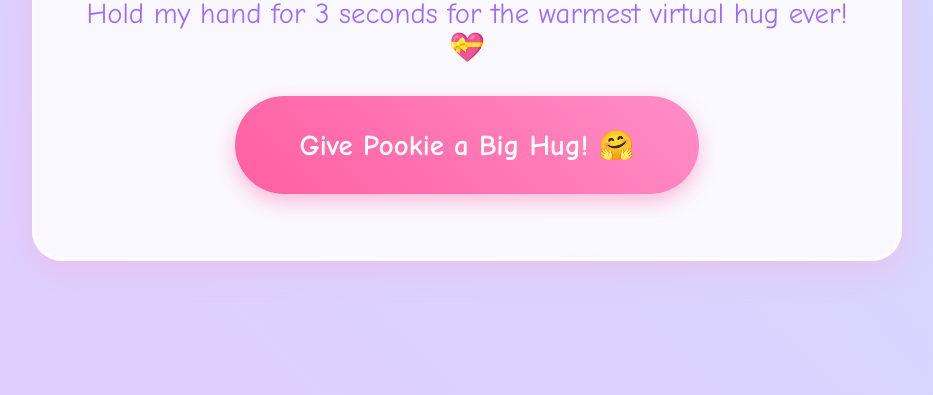
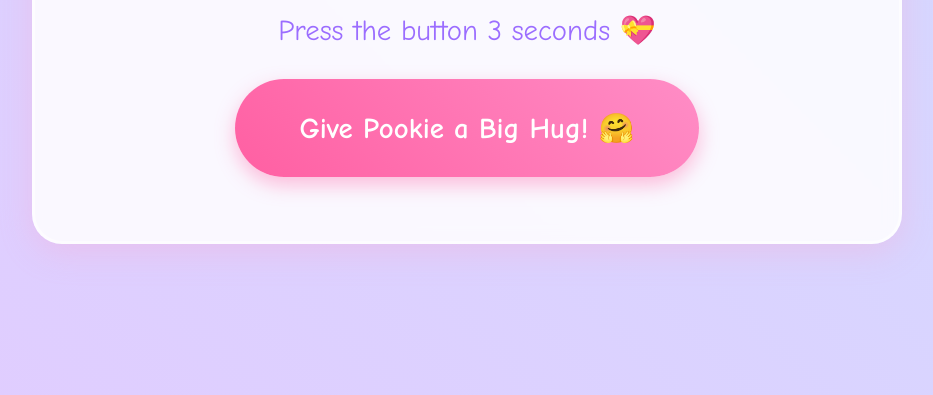
Before and after one commit to ashwincoding8/LOVE-WEB, a plain HTML site: page Cute Pookie Hug.html in a window 1280 px wide. Shown: the part 437-832 px from the top of the page, without its empty margins (173-1106 px from the left). Drawn offline with nearby package versions, Linux system fonts and the light colour scheme.

Commit message:
Cute Pookie Hug.html

```diff
--- a/Cute Pookie Hug.html
+++ b/Cute Pookie Hug.html
@@ -200,7 +200,7 @@
             My Precious Pookie!
             <span class="cute-emoji">🌸</span>
         </h1>
-        <p id="sub-heading">Hold my hand for 3 seconds for the warmest virtual hug ever! 💝</p>
+        <p id="sub-heading"> Press the button 3 seconds 💝</p>
 
         <div class="button-container">
             <button class="hug-button" id="hugButton">
@@ -368,4 +368,4 @@
         });
     </script>
 </body>
-</html>
+    </html>
```
